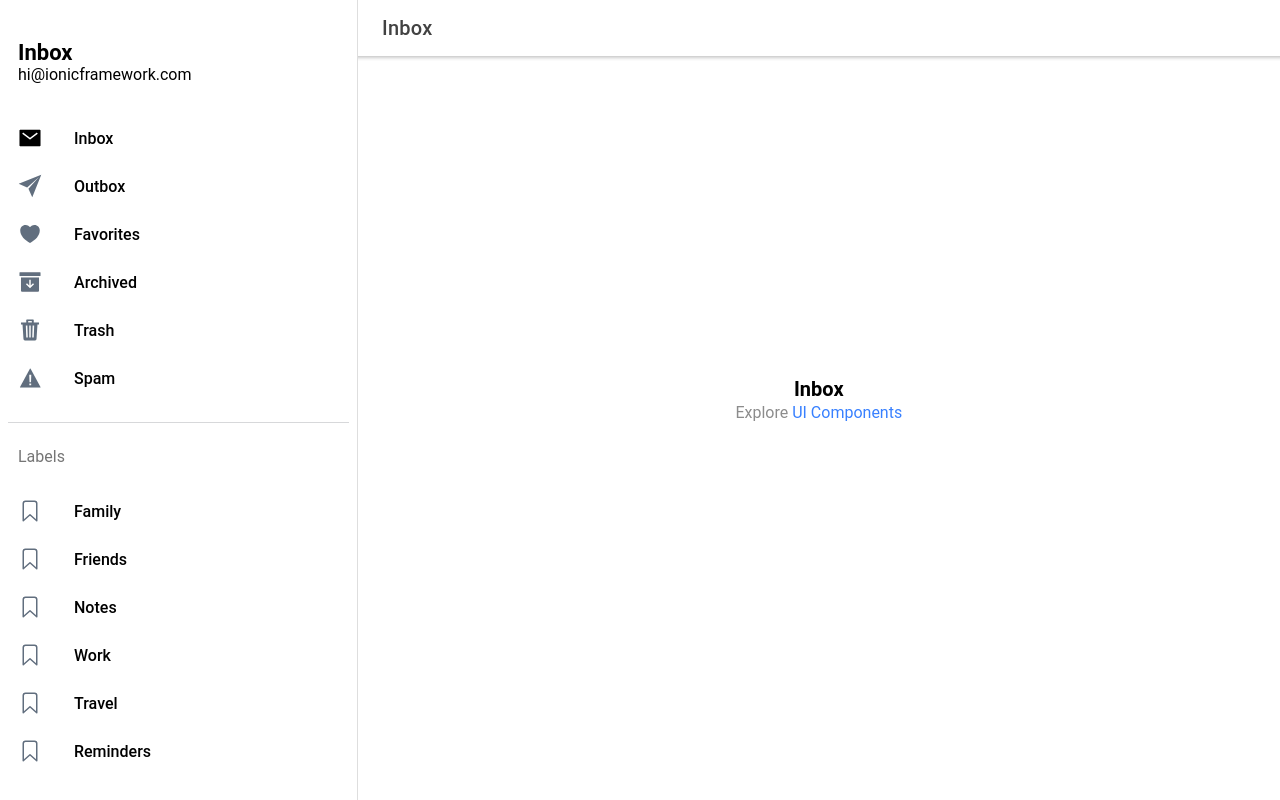
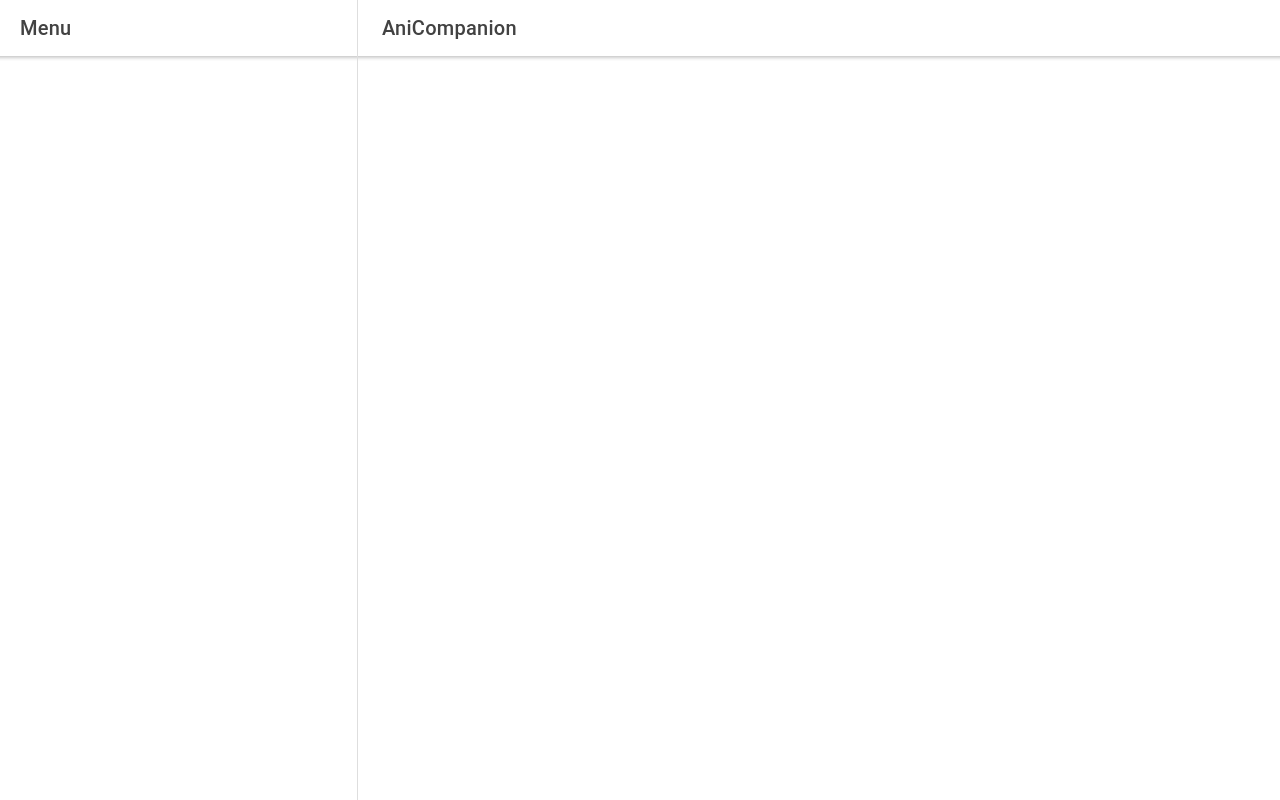
Before and after one commit to karmek-k/anicompanion, a React (Create React App) app: page / in a window 1280 px wide. Before the commit this address led to /page/Inbox. Built offline with nearby package versions, Linux system fonts and the light colour scheme.

Commit message:
Delete unneccessary boilerplate

```diff
--- a/src/App.tsx
+++ b/src/App.tsx
@@ -1,6 +1,6 @@
 import { IonApp, IonRouterOutlet, IonSplitPane } from '@ionic/react';
 import { IonReactRouter } from '@ionic/react-router';
-import { Redirect, Route } from 'react-router-dom';
+import { Route } from 'react-router-dom';
 import Menu from './components/Menu';
 import Page from './pages/Page';
 
@@ -30,12 +30,7 @@ const App: React.FC = () => {
         <IonSplitPane contentId="main">
           <Menu />
           <IonRouterOutlet id="main">
-            <Route path="/" exact={true}>
-              <Redirect to="/page/Inbox" />
-            </Route>
-            <Route path="/page/:name" exact={true}>
-              <Page />
-            </Route>
+            <Route path="/" exact component={Page} />
           </IonRouterOutlet>
         </IonSplitPane>
       </IonReactRouter>
--- a/src/components/ExploreContainer.css
+++ /dev/null
@@ -1,24 +0,0 @@
-.container {
-  text-align: center;
-  position: absolute;
-  left: 0;
-  right: 0;
-  top: 50%;
-  transform: translateY(-50%);
-}
-
-.container strong {
-  font-size: 20px;
-  line-height: 26px;
-}
-
-.container p {
-  font-size: 16px;
-  line-height: 22px;
-  color: #8c8c8c;
-  margin: 0;
-}
-
-.container a {
-  text-decoration: none;
-}
--- a/src/components/ExploreContainer.tsx
+++ /dev/null
@@ -1,25 +0,0 @@
-import './ExploreContainer.css';
-
-interface ContainerProps {
-  name: string;
-}
-
-const ExploreContainer: React.FC<ContainerProps> = ({ name }) => {
-  return (
-    <div className="container">
-      <strong>{name}</strong>
-      <p>
-        Explore{' '}
-        <a
-          target="_blank"
-          rel="noopener noreferrer"
-          href="https://ionicframework.com/docs/components"
-        >
-          UI Components
-        </a>
-      </p>
-    </div>
-  );
-};
-
-export default ExploreContainer;
--- a/src/components/Menu.tsx
+++ b/src/components/Menu.tsx
@@ -1,124 +1,22 @@
 import {
   IonContent,
-  IonIcon,
-  IonItem,
-  IonLabel,
-  IonList,
-  IonListHeader,
+  IonHeader,
   IonMenu,
-  IonMenuToggle,
-  IonNote
+  IonTitle,
+  IonToolbar
 } from '@ionic/react';
 
-import { useLocation } from 'react-router-dom';
-import {
-  archiveOutline,
-  archiveSharp,
-  bookmarkOutline,
-  heartOutline,
-  heartSharp,
-  mailOutline,
-  mailSharp,
-  paperPlaneOutline,
-  paperPlaneSharp,
-  trashOutline,
-  trashSharp,
-  warningOutline,
-  warningSharp
-} from 'ionicons/icons';
 import './Menu.css';
 
-interface AppPage {
-  url: string;
-  iosIcon: string;
-  mdIcon: string;
-  title: string;
-}
-
-const appPages: AppPage[] = [
-  {
-    title: 'Inbox',
-    url: '/page/Inbox',
-    iosIcon: mailOutline,
-    mdIcon: mailSharp
-  },
-  {
-    title: 'Outbox',
-    url: '/page/Outbox',
-    iosIcon: paperPlaneOutline,
-    mdIcon: paperPlaneSharp
-  },
-  {
-    title: 'Favorites',
-    url: '/page/Favorites',
-    iosIcon: heartOutline,
-    mdIcon: heartSharp
-  },
-  {
-    title: 'Archived',
-    url: '/page/Archived',
-    iosIcon: archiveOutline,
-    mdIcon: archiveSharp
-  },
-  {
-    title: 'Trash',
-    url: '/page/Trash',
-    iosIcon: trashOutline,
-    mdIcon: trashSharp
-  },
-  {
-    title: 'Spam',
-    url: '/page/Spam',
-    iosIcon: warningOutline,
-    mdIcon: warningSharp
-  }
-];
-
-const labels = ['Family', 'Friends', 'Notes', 'Work', 'Travel', 'Reminders'];
-
 const Menu: React.FC = () => {
-  const location = useLocation();
-
   return (
     <IonMenu contentId="main" type="overlay">
-      <IonContent>
-        <IonList id="inbox-list">
-          <IonListHeader>Inbox</IonListHeader>
-          <IonNote>hi@ionicframework.com</IonNote>
-          {appPages.map((appPage, index) => {
-            return (
-              <IonMenuToggle key={index} autoHide={false}>
-                <IonItem
-                  className={
-                    location.pathname === appPage.url ? 'selected' : ''
-                  }
-                  routerLink={appPage.url}
-                  routerDirection="none"
-                  lines="none"
-                  detail={false}
-                >
-                  <IonIcon
-                    slot="start"
-                    ios={appPage.iosIcon}
-                    md={appPage.mdIcon}
-                  />
-                  <IonLabel>{appPage.title}</IonLabel>
-                </IonItem>
-              </IonMenuToggle>
-            );
-          })}
-        </IonList>
-
-        <IonList id="labels-list">
-          <IonListHeader>Labels</IonListHeader>
-          {labels.map((label, index) => (
-            <IonItem lines="none" key={index}>
-              <IonIcon slot="start" icon={bookmarkOutline} />
-              <IonLabel>{label}</IonLabel>
-            </IonItem>
-          ))}
-        </IonList>
-      </IonContent>
+      <IonHeader>
+        <IonToolbar>
+          <IonTitle>Menu</IonTitle>
+        </IonToolbar>
+      </IonHeader>
+      <IonContent></IonContent>
     </IonMenu>
   );
 };
--- a/src/pages/Page.tsx
+++ b/src/pages/Page.tsx
@@ -1,19 +1,13 @@
 import {
   IonButtons,
-  IonContent,
   IonHeader,
   IonMenuButton,
   IonPage,
   IonTitle,
   IonToolbar
 } from '@ionic/react';
-import { useParams } from 'react-router';
-import ExploreContainer from '../components/ExploreContainer';
-import './Page.css';
 
 const Page: React.FC = () => {
-  const { name } = useParams<{ name: string }>();
-
   return (
     <IonPage>
       <IonHeader>
@@ -21,18 +15,9 @@ const Page: React.FC = () => {
           <IonButtons slot="start">
             <IonMenuButton />
           </IonButtons>
-          <IonTitle>{name}</IonTitle>
+          <IonTitle>AniCompanion</IonTitle>
         </IonToolbar>
       </IonHeader>
-
-      <IonContent fullscreen>
-        <IonHeader collapse="condense">
-          <IonToolbar>
-            <IonTitle size="large">{name}</IonTitle>
-          </IonToolbar>
-        </IonHeader>
-        <ExploreContainer name={name} />
-      </IonContent>
     </IonPage>
   );
 };
```
Also changed, not shown: src/pages/Page.css (deleted).
